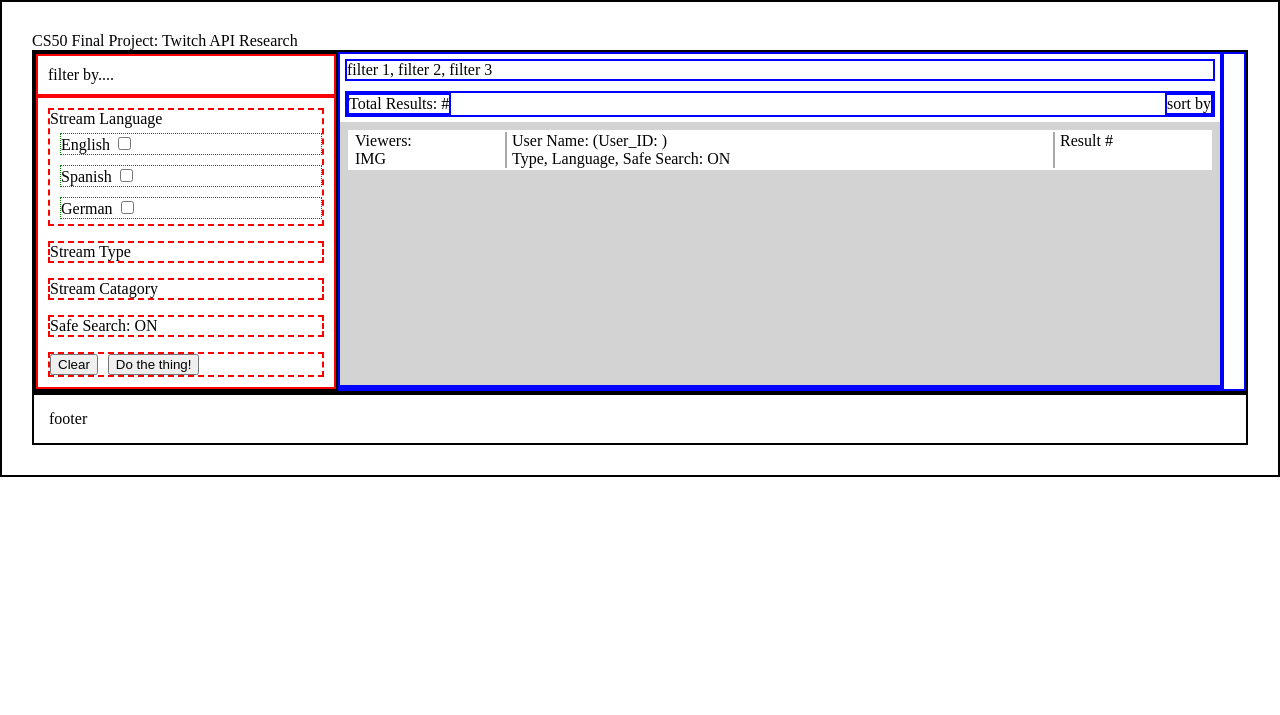
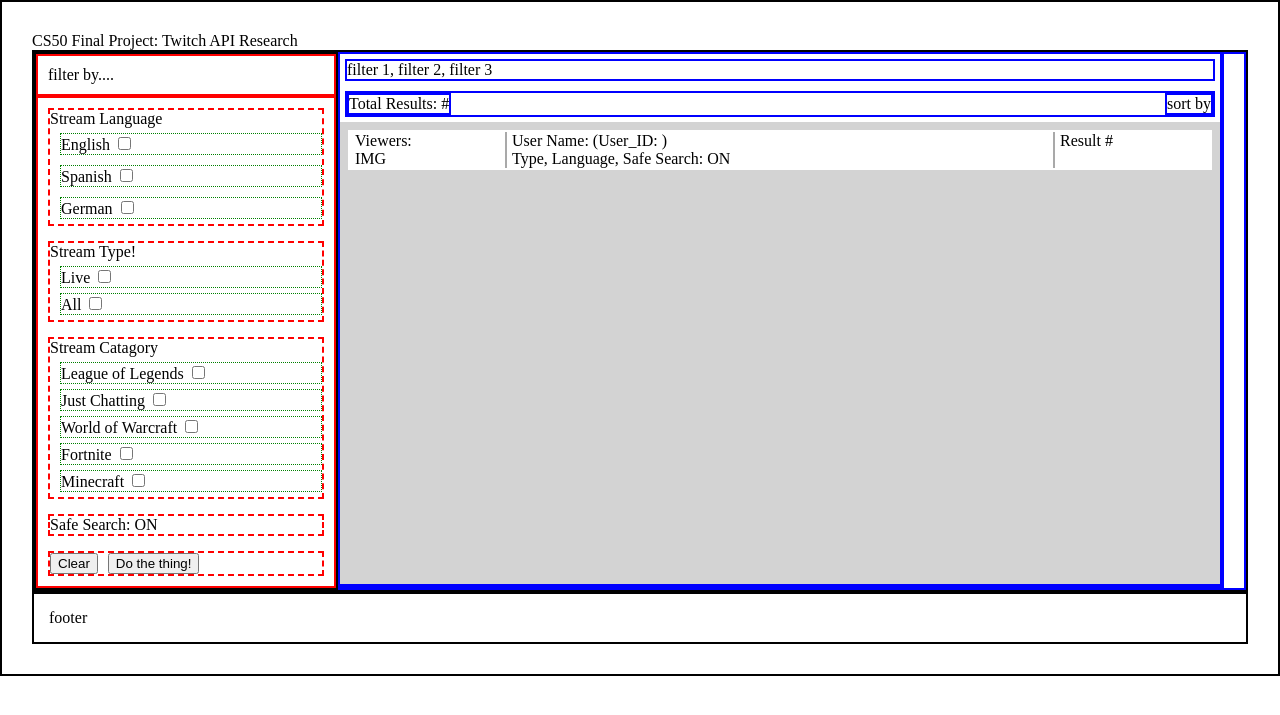
Before and after one commit to imustbreakyou/cs50final, a Flask app: page / in a window 1280 px wide. Shown: the top 715 px of the page. Run offline with Flask 3, Linux system fonts and the light colour scheme.

Commit message:
implement top games dictionary and front end dynamic vizualization of top games

```diff
--- a/app.py
+++ b/app.py
@@ -7,7 +7,7 @@
 # Help with parsing Json: https://brightdata.com/blog/how-tos/parse-json-data-with-python
 # Dynamic URL creation from: https://stackoverflow.com/questions/74435785/python-create-dynamic-url-for-api-call
 # Negative Indexing to remove final character from string: https://www.geeksforgeeks.org/python-program-to-remove-last-character-from-the-string/
-
+# Rendering a dictionary in jinja and python: https://stackoverflow.com/questions/19141073/rendering-a-dictionary-in-jinja2
 
 from flask import Flask, request, render_template, url_for, flash, redirect
 from dotenv import load_dotenv
@@ -22,10 +22,21 @@ app.debug = True
 
 source_url = "https://api.twitch.tv/helix/streams"
 
+
+
+
 @app.route("/", methods=['GET', 'POST'])
 def index():
+    # hard coded top games TODO def get_top-games()
+
+    top_games = [{'game_name': 'League of Legends', 'game_id': '21779'},
+            {'game_name': 'Just Chatting', 'game_id': '509658'},
+            {'game_name': 'World of Warcraft', 'game_id': '18122'},
+            {'game_name': 'Fortnite', 'game_id': '33214'},
+            {'game_name': 'Minecraft', 'game_id': '27471'}]
+
     if request.method == "GET":
-        return render_template('layout.html')
+        return render_template('layout.html', top_games=top_games)
     else:
         return redirect('index.html')
 
@@ -41,6 +52,11 @@ def form_handler():
         #game_name = request.form.getlist('game_name')
         print(language)
 
+        #type
+        #&game_id=9876&game_id=5432
+
+        #type
+        #&type=all&type=live
 
         return process_form(language)
 
@@ -72,6 +88,7 @@ def process_form(language):
 
 
 
+
 def build_api_url(source_url, parameter_string):
 
      # Prepare API Call
@@ -89,7 +106,7 @@ def build_api_url(source_url, parameter_string):
 
 def call_api(api_url):
 
-    print("call_apifired")
+    print("call_api fired")
 
 
 
@@ -133,7 +150,8 @@ def call_api(api_url):
             'viewer_count': item['viewer_count'],
             'language': item['language'],
             'type': item['type'],
-            'result_count': stream_counter
+            'result_count': stream_counter,
+            'game_id': item['game_id']
         }
     print(stream_counter)
 
--- a/templates/index.html
+++ b/templates/index.html
@@ -61,7 +61,7 @@
                       </div>
                       <div class="tile-center">
                         <div class="center-info">{{ stream.user_name }} (User_ID:{{ user_id }} )  </div>
-                        <div class="center-tags"> {{ stream.type }} // {{ stream.language }} // {{ stream.game_name }} // Safe Search: ON</div>
+                        <div class="center-tags"> {{ stream.type }} // {{ stream.language }} // {{ stream.game_name }} // {{ stream.game_id }} // Safe Search: ON</div>
                       </div>
                       <div class="tile-right"> # { {stream.result_count }}</div>
                     </div>
--- a/templates/layout.html
+++ b/templates/layout.html
@@ -2,7 +2,7 @@
 <!-- Design Inspiration:  v -->
 <!-- Boilerplate: https://www.freecodecamp.org/news/basic-html5-template-boilerplate-code-example/ -->
 <!-- Flexbox Education and resources: https://www.theodinproject.com/lessons/foundations-introduction-to-flexbox -->
-
+<!-- Jinja help with Loop index: https://stackoverflow.com/questions/12145434/how-to-output-loop-counter-in-python-jinja-template -->
 
 <!DOCTYPE html>
 <html lang="en">
@@ -37,8 +37,28 @@
                   <input type="checkbox" id="langauge-3" name="language" value="de"><br>
                 </div>
               </div>
-              <div class="expandable-type">Stream Type</div>
-              <div class="expandable-game-name">Stream Catagory</div>
+              <div class="expandable-type">Stream Type!
+                <div class="checkbox-container">
+                  <label for="type1"> Live </label>
+                  <input type="checkbox" id="type-1" name="type" value="live"><br>
+
+                </div>
+                <div class="checkbox-container">
+                  <label for="type2"> All </label>
+                  <input type="checkbox" id="type-2" name="type" value="all"><br>
+                </div>
+              </div>
+              <div class="expandable-game-name">Stream Catagory
+                {% block content %}
+                  {% for game in top_games %}
+                  <div class="checkbox-container">
+                    <label for="game-{{ loop.index }}"> {{ game['game_name']}} </label>
+                    <input type="checkbox" id="game-{{ loop.index }}" name="top-game" value="{{ game['game_id'] }}"><br>
+                  </div>
+                  {% endfor %}
+                {% endblock %}
+              </div>
+             <!--"League of Legends": "21779", "Just Chatting": "509658", "World of Warcraft": "18122", "Fortnite": "33214", "Minecraft": "27471" -->
               <div class="safe-search">Safe Search: ON</div>
               <div class="search-clear-container">
                 <form action="/clear" method="POST">
```
